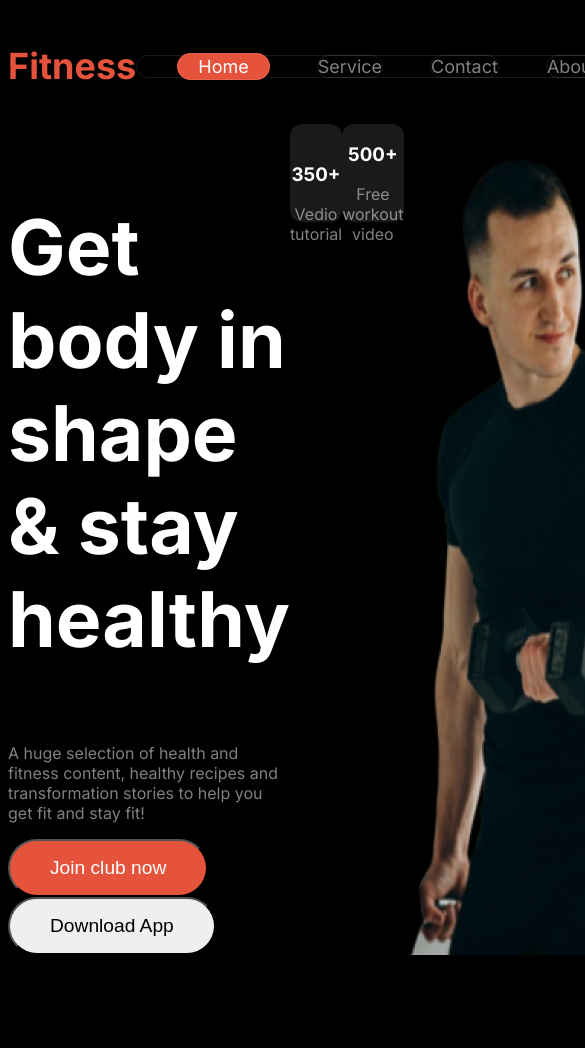
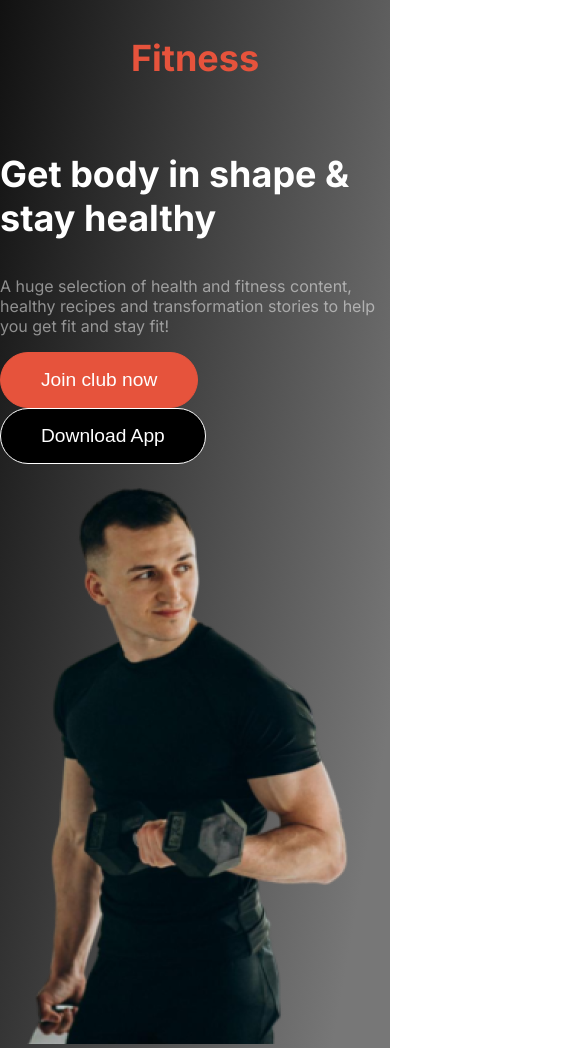
Before and after one commit to MHFAHAT/assainment-2, a plain HTML site: page index.html in a window 390 px wide. Shown: the top 1048 px of the page, 585 px wide, since content can reach past the window. Before the commit the page ends 963 px from the top, so only its background shows below. Drawn offline with Linux system fonts and the light colour scheme.

Commit message:
banner done & few changes needed

```diff
--- a/index.html
+++ b/index.html
@@ -6,11 +6,11 @@
     <title>Assainment-2</title>
     <link rel="stylesheet" href="./style/style.css">
 </head>
-<body class="inter">
-    <header class="Fit">
+<body class="inter Fit">
+    <header  >
          <nav class="navbar display">
                 <h3 class="navbar-title org-txt">Fitness</h3>
-            <ul class="navbar-link display">
+            <ul class="navbarlink display">
                 <li class="navbar-item"><a href="" class="navbar-link org-btn home">Home</a></li>
                 <li class="navbar-item"><a href="" class="navbar-link small">Service</a></li>
                 <li class="navbar-item"><a href="" class="navbar-link small">Contact</a></li>
@@ -24,21 +24,10 @@
                          <button class="btn1 org-btn">Join club now</button>
                          <button class="btn2">Download App</button>
                   </div>
+                  <div class="banner-pic">
+                    <img   src="./images/Images 2.png" alt="">
+                  </div>
 
-                  <div class="banner-card card1">
-                             <div class="circle"><img src="" alt=""></div>
-                             <div>
-                                <h3 class="white ">350+</h3>
-                                <p class="small ">Vedio tutorial</p>
-                             </div>
-                  </div>
-                  <div class="banner-card card2">
-                    <div>
-                        <h3 class="white">500+</h3>
-                        <p class="small">Free workout video</p>
-                     </div>
-                  </div>
-                  <img src="./images/Images 2.png" alt="">
          </div>
     </header>
     <main>
--- a/style/style.css
+++ b/style/style.css
@@ -13,22 +13,19 @@
 .white{
     color: white;
 }
-head{
-    background: linear-gradient(180.00deg, rgb(17, 17, 17),rgba(119, 119, 119, 0) 100%);
+header{
+    background: linear-gradient(100.00deg, rgba(17, 17, 17,1),rgba(119, 119, 119,15) 90%);
 }
-body{
-    background: rgb(0, 0, 0);
-}
+ body{
+    margin:  0 auto;
+ }
 main{
     max-width: 1300px;
     margin: 0 auto;
+    background: rgb(0, 0, 0);
 }
 .display{
     display: flex;
-}
-.fit{
-     background: linear-gradient(180deg, #111111 0%, rgba(119, 119, 119, 0) 100%);
-
 }
 .org-txt{
     color: rgb(230, 83, 60);
@@ -52,7 +49,6 @@ main{
    background-color: rgba(17, 17, 17, 1);
 }
 .navbar{
-
    justify-content: space-between;
    align-items: center;
 }
@@ -60,14 +56,18 @@ main{
     list-style: none;
     margin-right: 47px;
 }
-.navbar-link{
+.navbarlink{
     text-decoration: none;
     font-size: 1.125rem;
     border: 1px solid rgba(255, 255, 255, 0.1);
     border-radius: 39px;
     justify-content: center;
     align-items: center;
+    padding: 4px;
 
+}
+.navbar-link{
+    text-decoration: none;
 }
 .navbar-title{
     font-size: 2.25rem;
@@ -91,19 +91,43 @@ main{
 .btn1{
  padding: 16px 40px;
  font-size: 1.2rem;
+ border: 1px solid rgb(230, 83, 60);
 }
 .btn2{
     padding: 16px 40px;
     font-size: 1.2rem;
     border-radius: 39px;
+    color: rgba(255, 255, 255, 1);
+    border: 1px solid rgb(255, 255, 255);
+    background-color: black;
 
 }
-.banner-card{
-    background-color:rgba(255, 255, 255, 0.1);
-    text-align: center;
-    justify-content: center;
-    width: 193px;
-    height: 98px;
-    border-radius: 12px;
-    backdrop-filter: blur(20px);
+/* media query */
+@media screen and (max-width: 576px)
+{
+    .navbar-link, .navbarlink{
+        /* visibility: hidden; */
+        display: none;
+
+    }
+    .navbar {
+        font-size: 2.25rem;
+        text-align: left;
+    }
+    .navbar{
+       justify-content: flex-start;
+    }
+
+    .navbar, .banner{
+        flex-direction: column;
+    }
+    .banner-pic{
+        text-align: center;
+    }
+    .banner-head{
+        font-size: 2.25rem;
+    }
+    .banner-para{
+        font-size:1rem ;
+    }
 }
```
